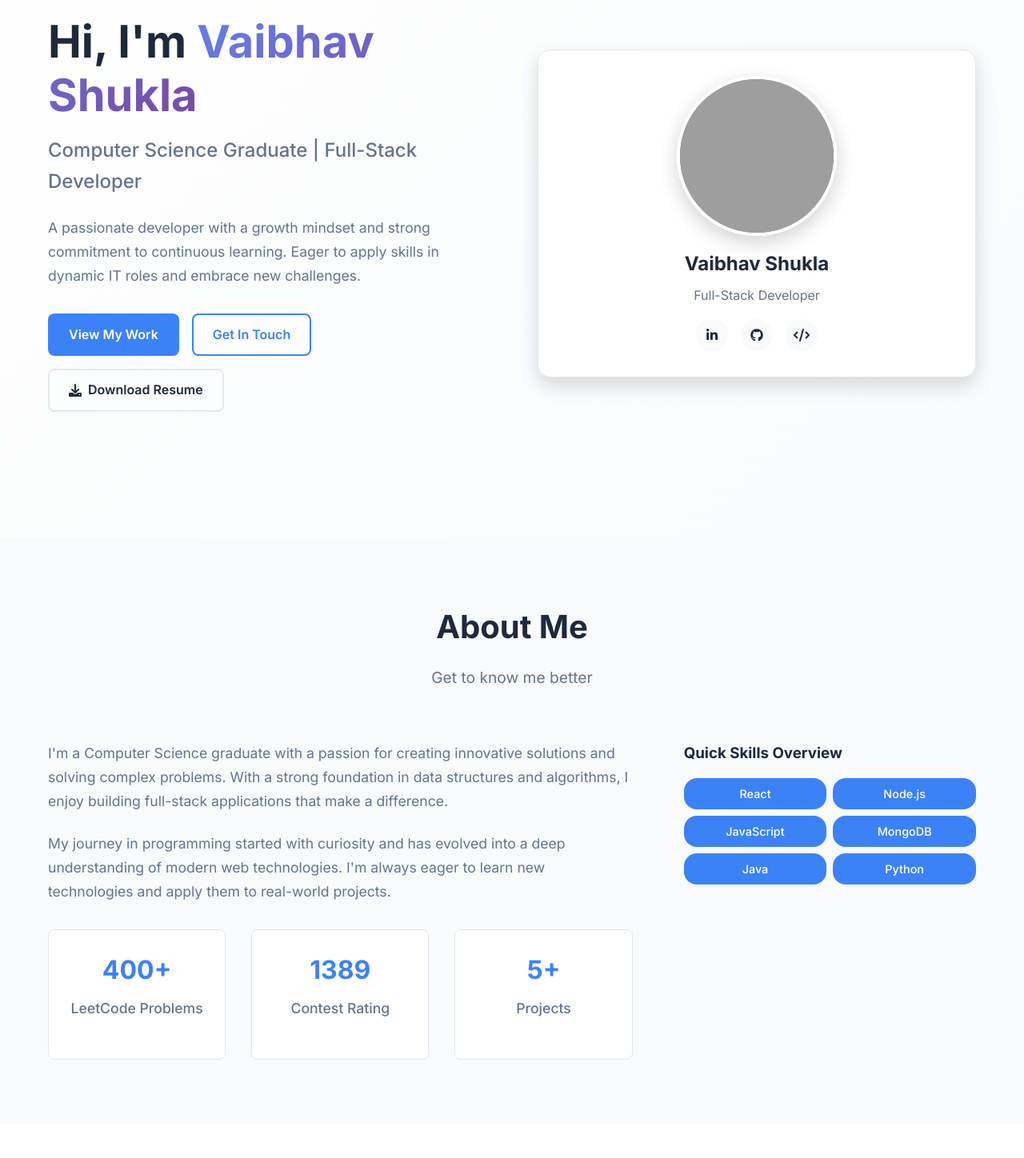
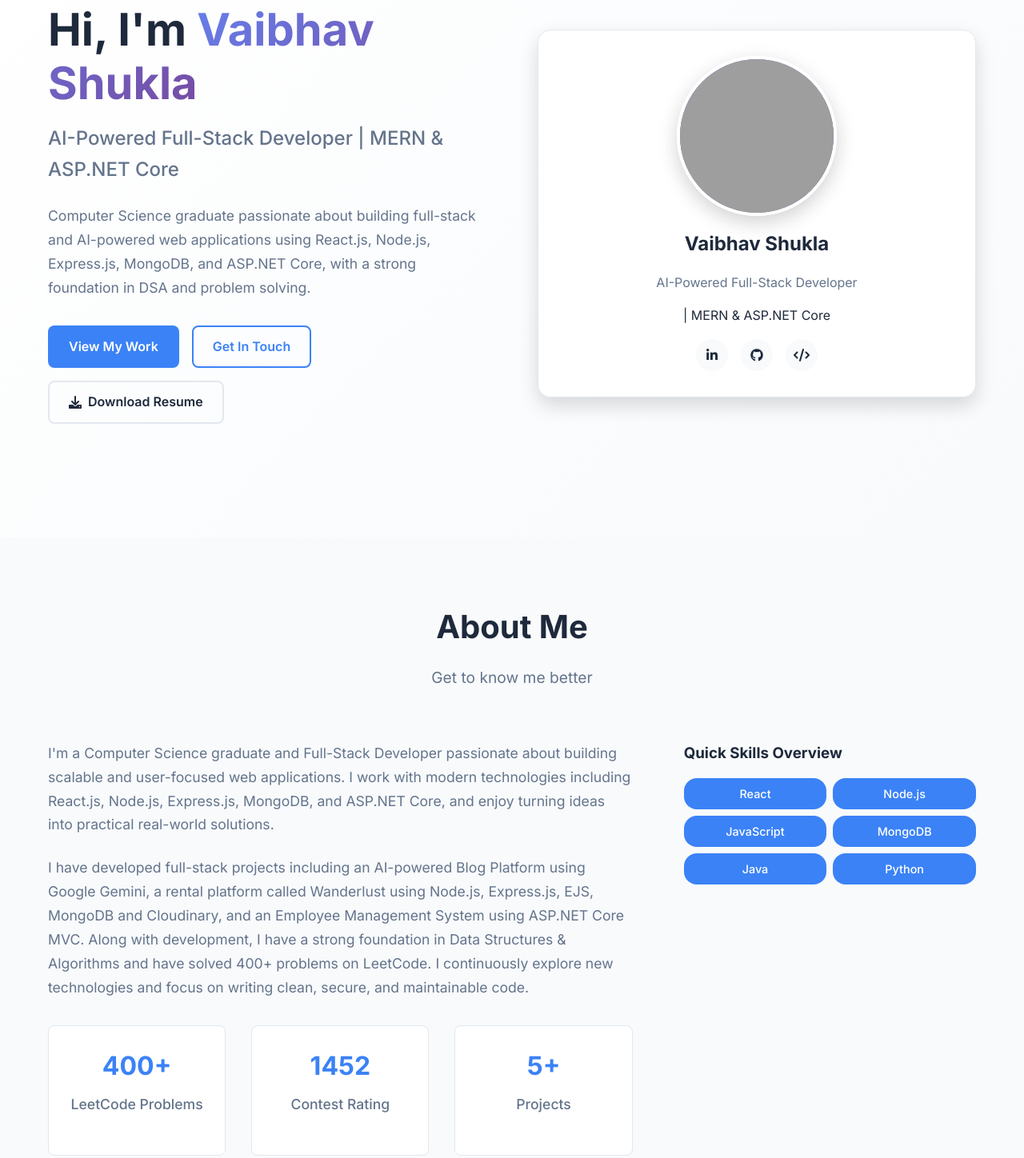
Before and after one commit to vaibhavshukla-codes/Personal-Portfolio, a plain HTML site: page index.html in a window 1280 px wide. Shown: the part 128-1576 px from the top of the page at 80% size. Drawn offline with nearby package versions, Linux system fonts and the light colour scheme; grey boxes are pictures that could not be loaded.

Commit message:
updated profile picture and ui parts

```diff
--- a/index.html
+++ b/index.html
@@ -47,10 +47,13 @@
                     <h1 class="hero-title">
                         Hi, I'm <span class="highlight">Vaibhav Shukla</span>
                     </h1>
-                    <p class="hero-subtitle">Computer Science Graduate | Full-Stack Developer</p>
+                    <p class="hero-subtitle">
+                        AI-Powered Full-Stack Developer | MERN & ASP.NET Core
+                    </p>
                     <p class="hero-description">
-                        A passionate developer with a growth mindset and strong commitment to continuous learning.
-                        Eager to apply skills in dynamic IT roles and embrace new challenges.
+                        Computer Science graduate passionate about building full-stack and
+                        AI-powered web applications using React.js, Node.js, Express.js,
+                        MongoDB, and ASP.NET Core, with a strong foundation in DSA and problem solving.
                     </p>
                     <div class="hero-buttons">
                         <a href="#projects" class="btn btn-primary">View My Work</a>
@@ -67,7 +70,7 @@
                         </div>
                         <div class="profile-info">
                             <h3>Vaibhav Shukla</h3>
-                            <p>Full-Stack Developer</p>
+                            <p><p>AI-Powered Full-Stack Developer</p> | MERN & ASP.NET Core</p>
                             <div class="social-links">
                                 <a href="https://rb.gy/kkn0mj" target="_blank" class="social-link" title="LinkedIn">
                                     <i class="fab fa-linkedin-in"></i>
@@ -96,22 +99,27 @@
             <div class="about-content">
                 <div class="about-text">
                     <p>
-                        I'm a Computer Science graduate with a passion for creating innovative solutions
-                        and solving complex problems. With a strong foundation in data structures and
-                        algorithms, I enjoy building full-stack applications that make a difference.
+                        I'm a Computer Science graduate and Full-Stack Developer passionate about building scalable
+                        and user-focused web applications. I work with modern technologies including React.js, Node.js,
+                        Express.js, MongoDB, and ASP.NET Core, and enjoy turning ideas into practical real-world solutions.
                     </p>
                     <p>
-                        My journey in programming started with curiosity and has evolved into a deep
-                        understanding of modern web technologies. I'm always eager to learn new
-                        technologies and apply them to real-world projects.
-                    </p>
+                        I have developed full-stack projects including an AI-powered Blog Platform
+                        using Google Gemini, a rental platform called Wanderlust using Node.js,
+                        Express.js, EJS, MongoDB and Cloudinary, and an Employee Management System using
+                        ASP.NET Core MVC. Along with development, I have a strong foundation in
+                        Data Structures & Algorithms and have solved 400+ problems on LeetCode.
+                        I continuously explore new technologies and focus on writing clean, secure,
+                        and maintainable code.
+                     </p>
+
                     <div class="stats">
                         <div class="stat-item">
                             <h3>400+</h3>
                             <p>LeetCode Problems</p>
                         </div>
                         <div class="stat-item">
-                            <h3>1389</h3>
+                            <h3>1452</h3>
                             <p>Contest Rating</p>
                         </div>
                         <div class="stat-item">
```
